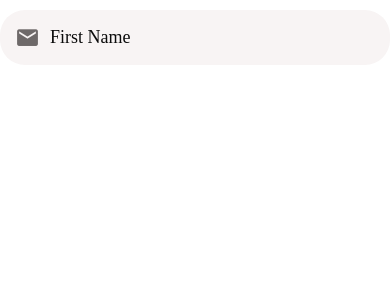
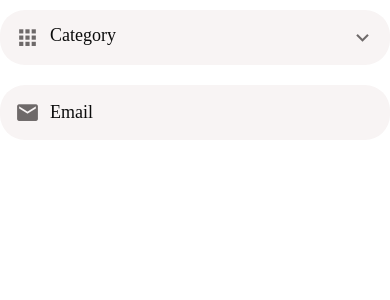
Before and after one commit to AlexisTercero/AGORA, a React Native app: screen / in a window 390 px wide. Shown: the top 300 px of the page. Built offline with nearby package versions, Linux system fonts and the light colour scheme.

Commit message:
Add AppPicker

```diff
--- a/App.js
+++ b/App.js
@@ -7,11 +7,13 @@ import ListItem from './app/components/ListItem';
 import AccountScreen from './app/screens/AccountScreen';
 import ListingScreen from './app/screens/ListingScreen';
 import AppTextInput from './app/components/AppTextInput';
+import AppPicker from './app/components/AppPicker';
 
 export default function App() {
   return (
     <Screen>
-      <AppTextInput placeholder="First Name" icon="email" />
+      <AppPicker placeholder="Category" icon="apps" />
+      <AppTextInput placeholder="Email" icon="email" />
     </Screen>
   );
 }
--- /dev/null
+++ b/app/components/AppPicker.js
@@ -0,0 +1,46 @@
+import React from 'react';
+import { View, TextInput, StyleSheet } from 'react-native';
+import { MaterialCommunityIcons } from '@expo/vector-icons';
+
+import defaultStyles from '../config/styles';
+import AppText from './AppText';
+
+function AppPicker({ icon, placeholder, ...otherProps }) {
+  return (
+    <View style={styles.container}>
+      {icon && (
+        <MaterialCommunityIcons
+          name={icon}
+          size={25}
+          color={defaultStyles.colors.medium}
+          style={styles.icon}
+        />
+      )}
+      <AppText style={styles.text}>{placeholder}</AppText>
+      <MaterialCommunityIcons
+        name="chevron-down"
+        size={25}
+        color={defaultStyles.colors.medium}
+      />
+    </View>
+  );
+}
+
+const styles = StyleSheet.create({
+  container: {
+    backgroundColor: defaultStyles.colors.light,
+    borderRadius: 25,
+    flexDirection: 'row',
+    width: '100%',
+    padding: 15,
+    marginVertical: 10,
+  },
+  icon: {
+    marginRight: 10,
+  },
+  text: {
+    flex: 1,
+  },
+});
+
+export default AppPicker;
```
